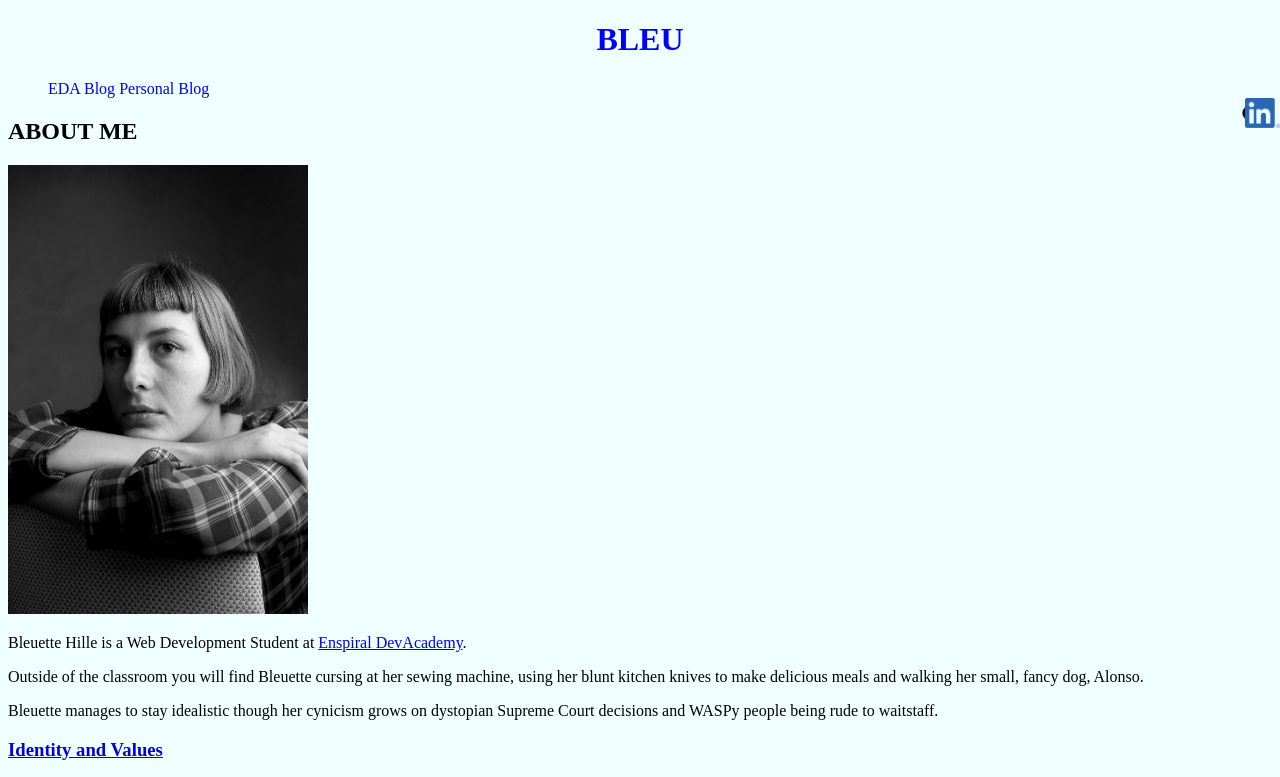
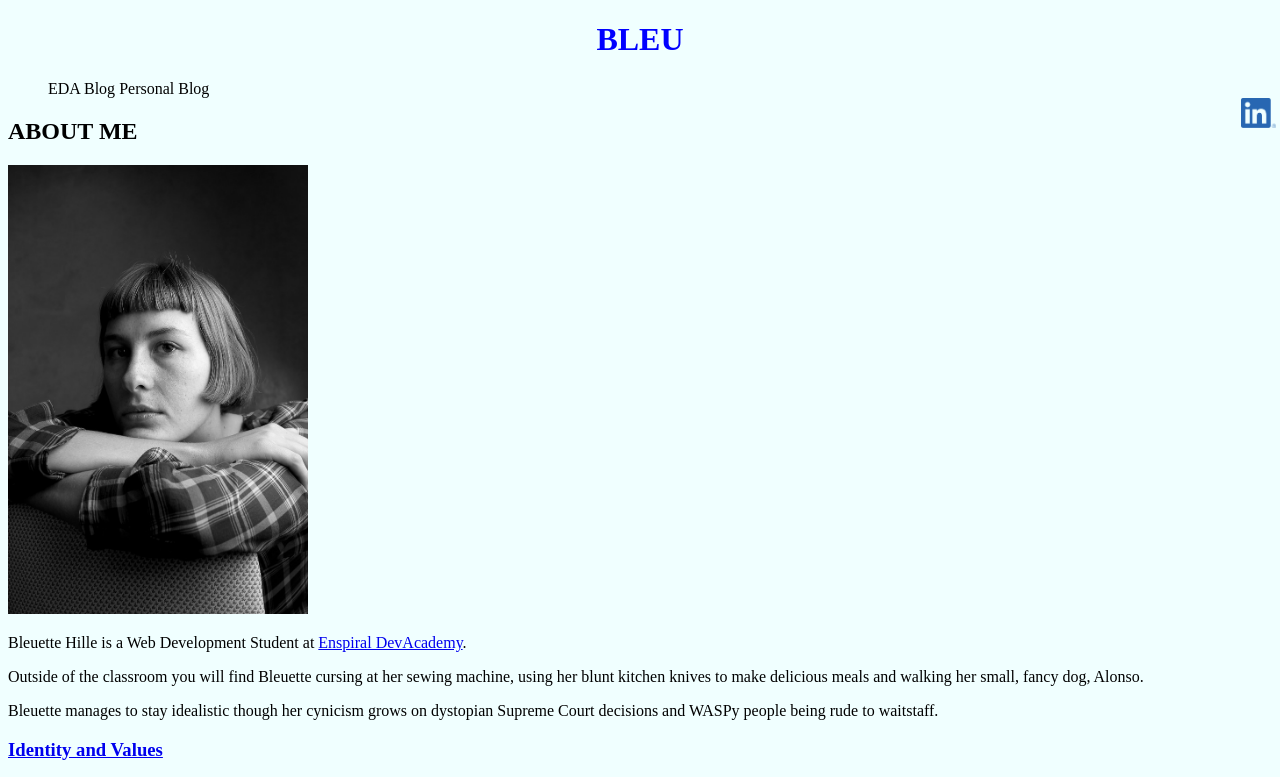
Before and after one commit to BleuHere/BleuHere.github.io, a plain HTML site: page index.html in a window 1280 px wide. Shown: the top 777 px of the page. Drawn offline with Linux system fonts and the light colour scheme; grey boxes are pictures that could not be loaded.

Commit message:
add style to links in nav

```diff
--- a/styles/main.css
+++ b/styles/main.css
@@ -23,6 +23,14 @@ header {
 
 .menu a {
   text-decoration: none;
+  color: black;
+}
+.menu a:visited {
+  color: black;
+}
+
+a:hover {
+  color: hotpink;
 }
 
 .icons {
@@ -37,6 +45,7 @@ header {
   width: auto;
   list-style-type: none;
   display: inline;
+  padding: 0 4px;
 }
 
 #portrait {
```
